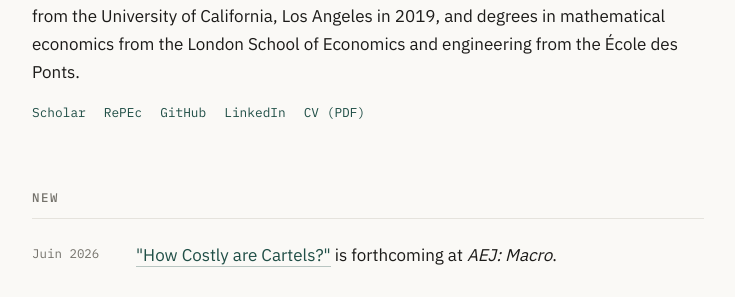
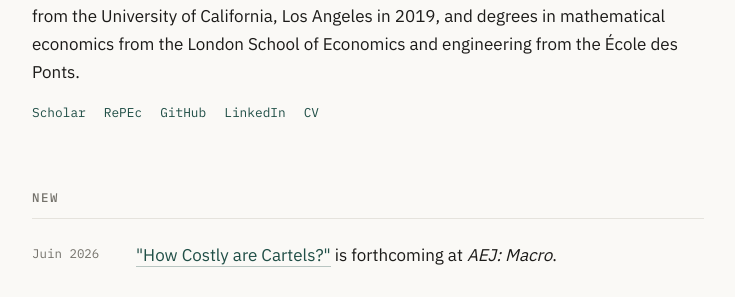
Before and after one commit to flavienmoreau/flavienmoreau.github.io, a Jekyll site: the page built from index.md, in a window 1280 px wide. Shown: the part 403-700 px from the top of the page, without its empty margins (272-1007 px from the left). Built offline with Jekyll 4.4.1, drawn with Linux system fonts in a browser that asks for light colours.

Commit message:
Remove '(PDF)' from CV link in social.html

```diff
--- a/_includes/social.html
+++ b/_includes/social.html
@@ -3,5 +3,5 @@
   {% if site.social.repec %}<a href="{{ site.social.repec }}">RePEc</a>{% endif %}
   {% if site.social.github %}<a href="https://github.com/{{ site.social.github }}">GitHub</a>{% endif %}
   {% if site.social.linkedin %}<a href="{{ site.social.linkedin }}">LinkedIn</a>{% endif %}
-  {% if site.social.cv %}<a href="{{ site.social.cv | relative_url }}">CV (PDF)</a>{% endif %}
+  {% if site.social.cv %}<a href="{{ site.social.cv | relative_url }}">CV</a>{% endif %}
 </div>
```
